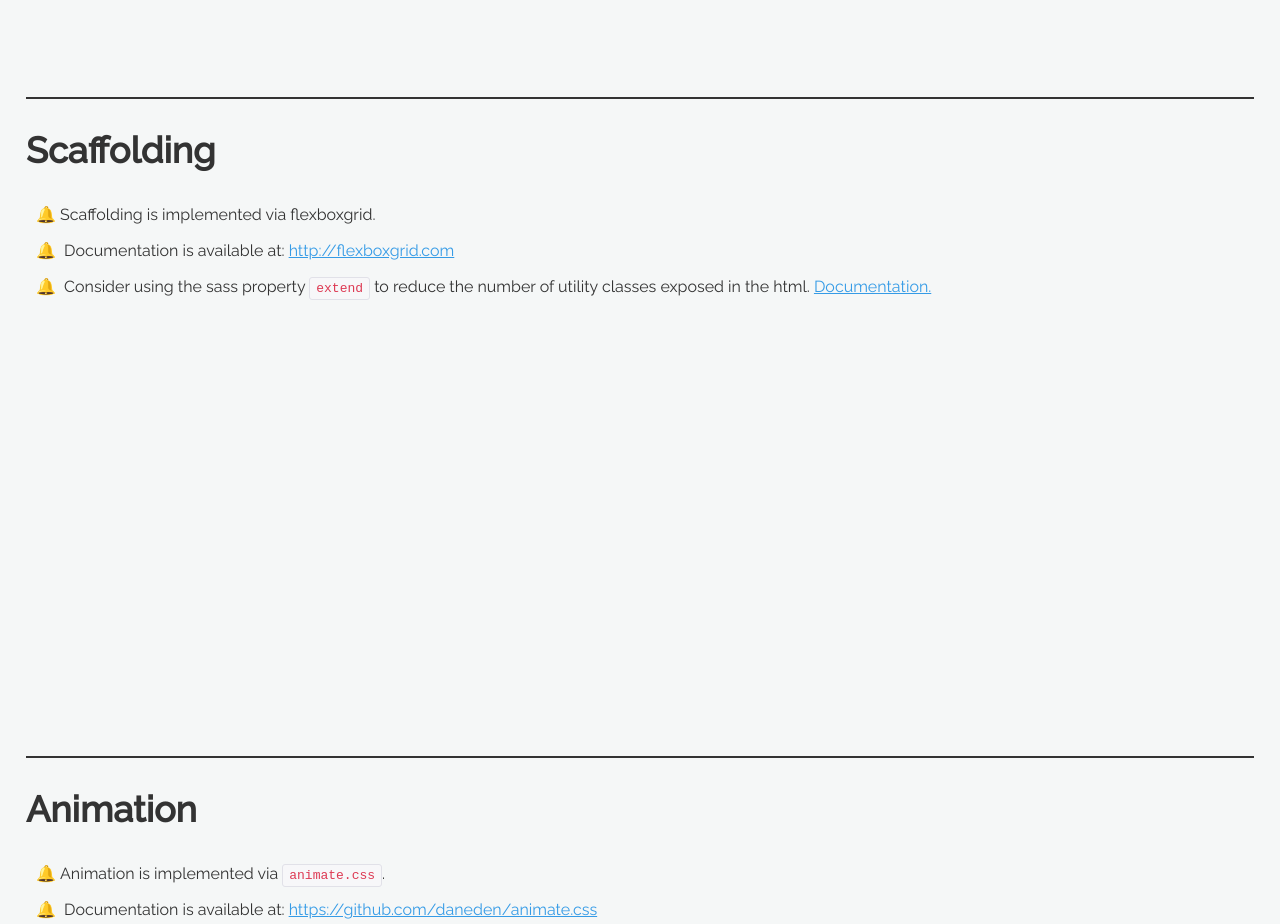
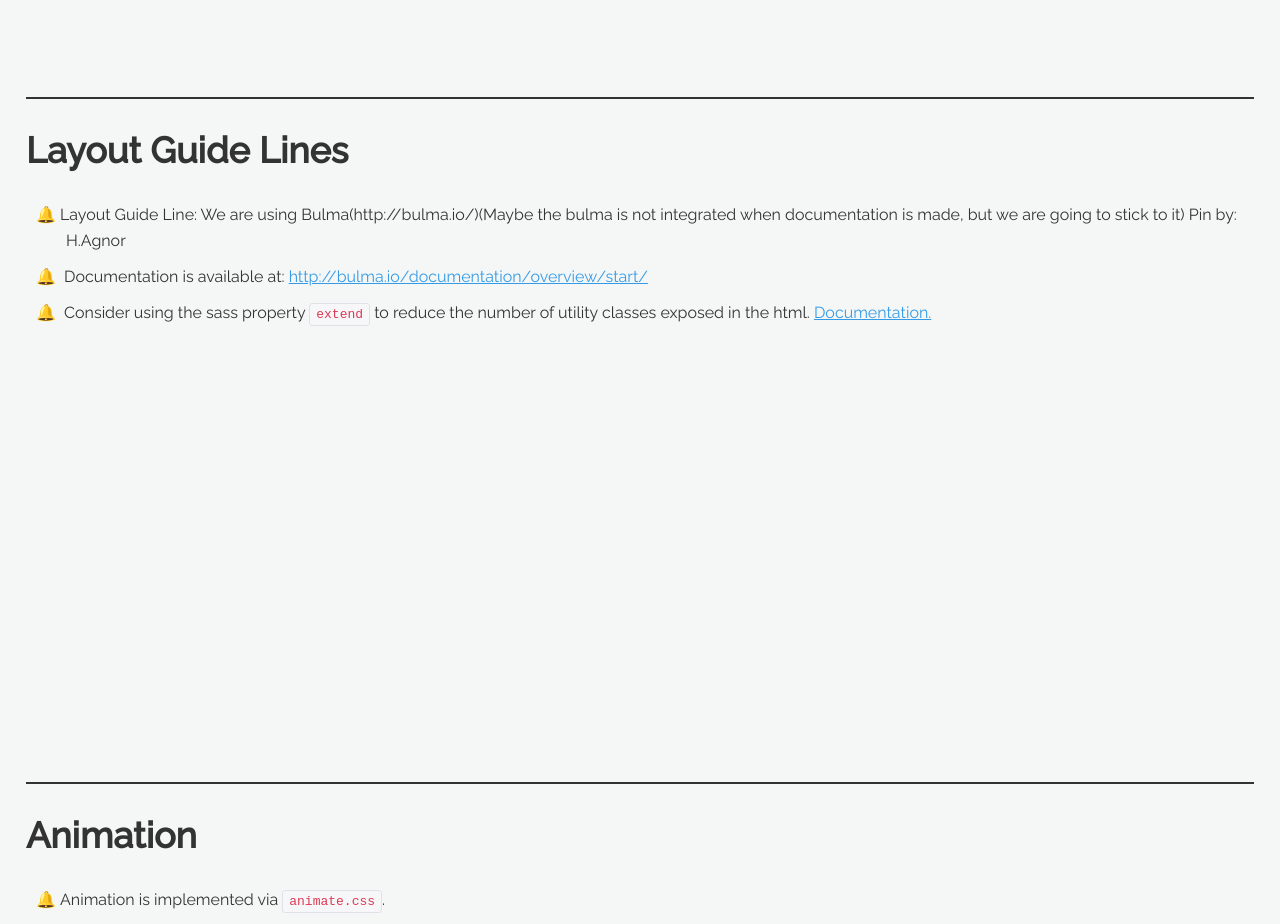
Before and after one commit to B3rry/recruitment-registry-style, a plain HTML site: page index.html in a window 1280 px wide. Shown: the part 4380-5304 px from the top of the page. Drawn offline with nearby package versions, Linux system fonts and the light colour scheme.

Commit message:
Burma Integration Documentation

```diff
--- a/index.html
+++ b/index.html
@@ -219,11 +219,11 @@
 	</section>
 	<section id="scaffolding">
 		<hr>
-		<h2 style="display:block;">Scaffolding</h2>
+		<h2 style="display:block;">Layout Guide Lines</h2>
 		<ul>
-			<li>Scaffolding is implemented via flexboxgrid. </li>
+			<li>Layout Guide Line: We are using Bulma(http://bulma.io/)(Maybe the bulma is not integrated when documentation is made, but we are going to stick to it) Pin by: H.Agnor</li>
 			<li>
-				Documentation is available at: <a href="http://flexboxgrid.com/">http://flexboxgrid.com</a>
+				Documentation is available at: <a href="http://bulma.io/documentation/overview/start/">http://bulma.io/documentation/overview/start/</a>
 				<li>
 					Consider using the sass property <em>extend</em> to reduce the number of utility classes exposed in the html. <a href="http://sass-lang.com/guide#topic-7">Documentation.</a>
 				</li>
```
